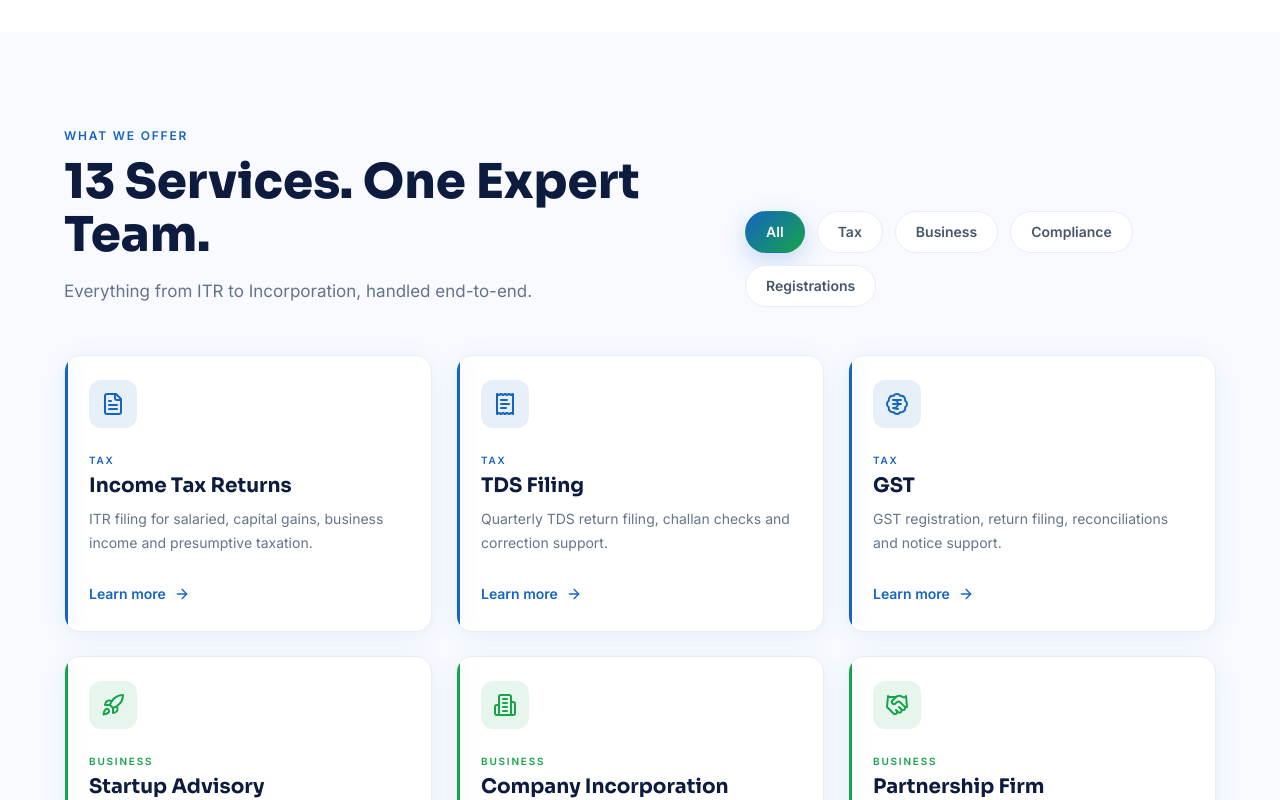
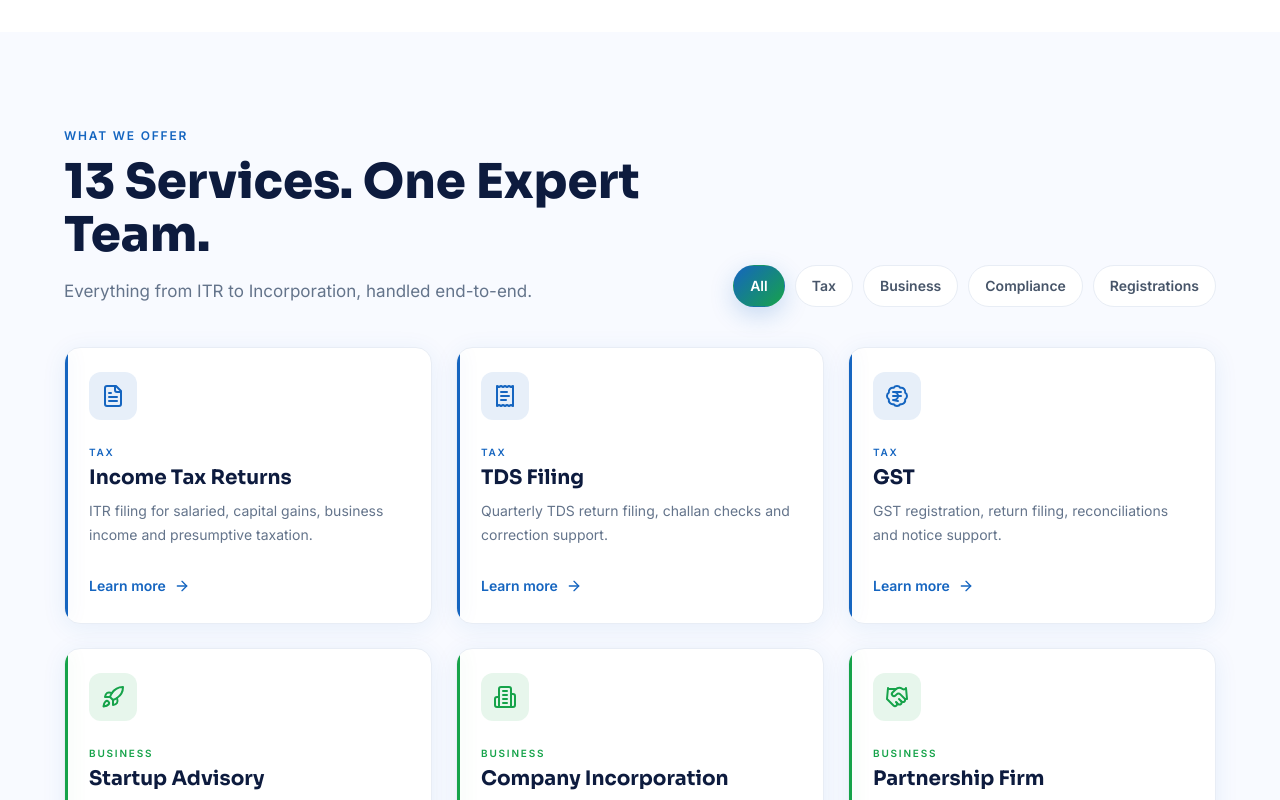
Before and after one commit to varuntejreddy03/Expert-Filings-, a React (Vite) app: page / in a window 1280 px wide. Shown: the part 1700-2500 px from the top of the page. Built offline with nearby package versions, Linux system fonts and the light colour scheme.

Commit message:
Update ServicesGrid, styles and add vercel config

```diff
--- a/src/components/sections/ServicesGrid.jsx
+++ b/src/components/sections/ServicesGrid.jsx
@@ -1,22 +1,41 @@
 import { motion } from 'framer-motion';
-import { useMemo, useState } from 'react';
+import { useMemo } from 'react';
+import { useSearchParams } from 'react-router-dom';
 import { serviceCategories, services } from '../../data/services.js';
 import { fadeUp, staggerContainer, viewportOnce } from '../../utils/animations.js';
 import { cn } from '../ui/Button.jsx';
 import ServiceCard from '../ui/ServiceCard.jsx';
 
 export default function ServicesGrid({ items = services, showFilters = true }) {
-  const [activeCategory, setActiveCategory] = useState('All');
+  const [searchParams, setSearchParams] = useSearchParams();
+  const categoryParam = searchParams.get('category');
+  const activeCategory = showFilters && serviceCategories.includes(categoryParam) ? categoryParam : 'All';
+
   const visibleServices = useMemo(() => {
     if (!showFilters || activeCategory === 'All') return items;
     return items.filter((service) => service.category === activeCategory);
   }, [activeCategory, items, showFilters]);
 
+  const handleCategoryChange = (category) => {
+    setSearchParams(
+      (current) => {
+        const next = new URLSearchParams(current);
+        if (category === 'All') {
+          next.delete('category');
+        } else {
+          next.set('category', category);
+        }
+        return next;
+      },
+      { replace: false },
+    );
+  };
+
   return (
     <section className="bg-[#F8FAFF] section-pad">
       <div className="container-page">
-        <div className="flex flex-col gap-8 lg:flex-row lg:items-end lg:justify-between">
-          <div>
+        <div className="grid gap-6 lg:grid-cols-[minmax(0,1fr)_auto] lg:items-end">
+          <div className="min-w-0">
             <p className="font-body text-xs font-semibold uppercase tracking-[0.15em] text-brand-blue">
               What We Offer
             </p>
@@ -29,14 +48,14 @@ export default function ServicesGrid({ items = services, showFilters = true }) {
           </div>
 
           {showFilters ? (
-            <div className="hidden flex-wrap gap-3 lg:flex">
+            <div className="hidden max-w-full flex-wrap justify-end gap-2.5 lg:flex">
               {serviceCategories.map((category) => (
                 <button
                   key={category}
                   type="button"
-                  onClick={() => setActiveCategory(category)}
+                  onClick={() => handleCategoryChange(category)}
                   className={cn(
-                    'rounded-full border px-5 py-2.5 text-sm font-semibold transition-all',
+                    'rounded-full border px-4 py-2.5 text-sm font-semibold transition-all focus:outline-none focus-visible:ring-2 focus-visible:ring-brand-blue/30',
                     activeCategory === category
                       ? 'border-transparent bg-gradient-brand text-white shadow-[0_8px_24px_rgba(21,101,192,0.22)]'
                       : 'border-[#E8EDF5] bg-white text-slate-600 hover:bg-blue-50 hover:text-brand-blue',
@@ -50,14 +69,14 @@ export default function ServicesGrid({ items = services, showFilters = true }) {
         </div>
 
         {showFilters ? (
-          <div className="mt-8 flex gap-3 overflow-x-auto pb-2 lg:hidden">
+          <div className="no-scrollbar -mx-6 mt-6 flex gap-2.5 overflow-x-auto px-6 pb-2 lg:hidden">
             {serviceCategories.map((category) => (
               <button
                 key={category}
                 type="button"
-                onClick={() => setActiveCategory(category)}
+                onClick={() => handleCategoryChange(category)}
                 className={cn(
-                  'shrink-0 rounded-full border px-5 py-2.5 text-sm font-semibold transition-all',
+                  'shrink-0 rounded-full border px-4 py-2.5 text-sm font-semibold transition-all focus:outline-none focus-visible:ring-2 focus-visible:ring-brand-blue/30',
                   activeCategory === category
                     ? 'border-transparent bg-gradient-brand text-white shadow-[0_8px_24px_rgba(21,101,192,0.22)]'
                     : 'border-[#E8EDF5] bg-white text-slate-600 hover:bg-blue-50 hover:text-brand-blue',
@@ -74,7 +93,7 @@ export default function ServicesGrid({ items = services, showFilters = true }) {
           initial="hidden"
           whileInView="visible"
           viewport={viewportOnce}
-          className="mt-12 grid gap-6 sm:grid-cols-2 lg:grid-cols-3"
+          className="mt-10 grid gap-6 sm:grid-cols-2 lg:grid-cols-3"
         >
           {visibleServices.map((service) => (
             <motion.div key={service.slug} variants={fadeUp} layout>
--- a/src/index.css
+++ b/src/index.css
@@ -102,6 +102,14 @@
     scrollbar-width: thin;
     scrollbar-color: #1565c0 #eaf3ff;
   }
+
+  .no-scrollbar {
+    scrollbar-width: none;
+  }
+
+  .no-scrollbar::-webkit-scrollbar {
+    display: none;
+  }
 }
 
 * {
```
Also changed, not shown: vercel.json (added).
